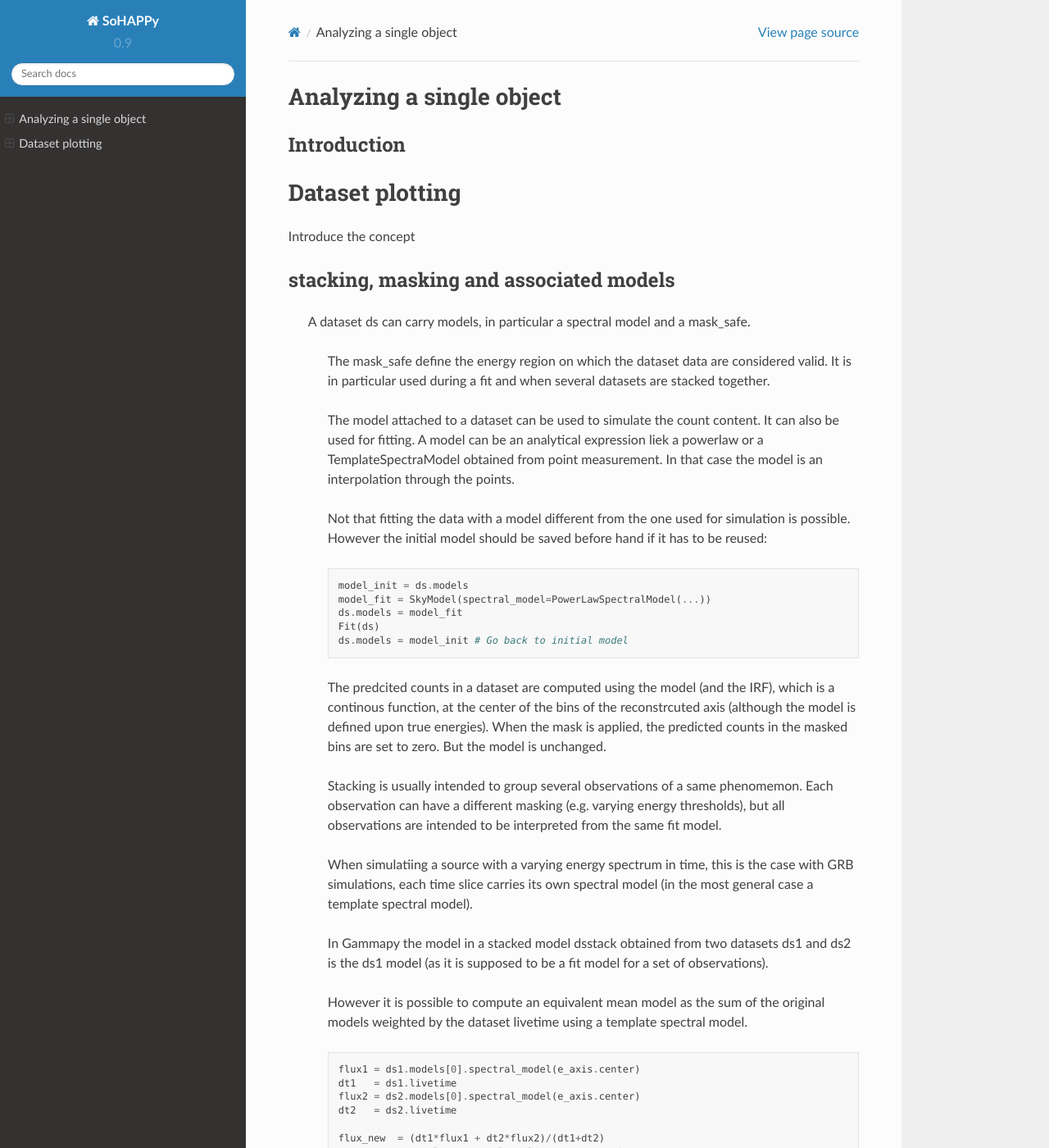
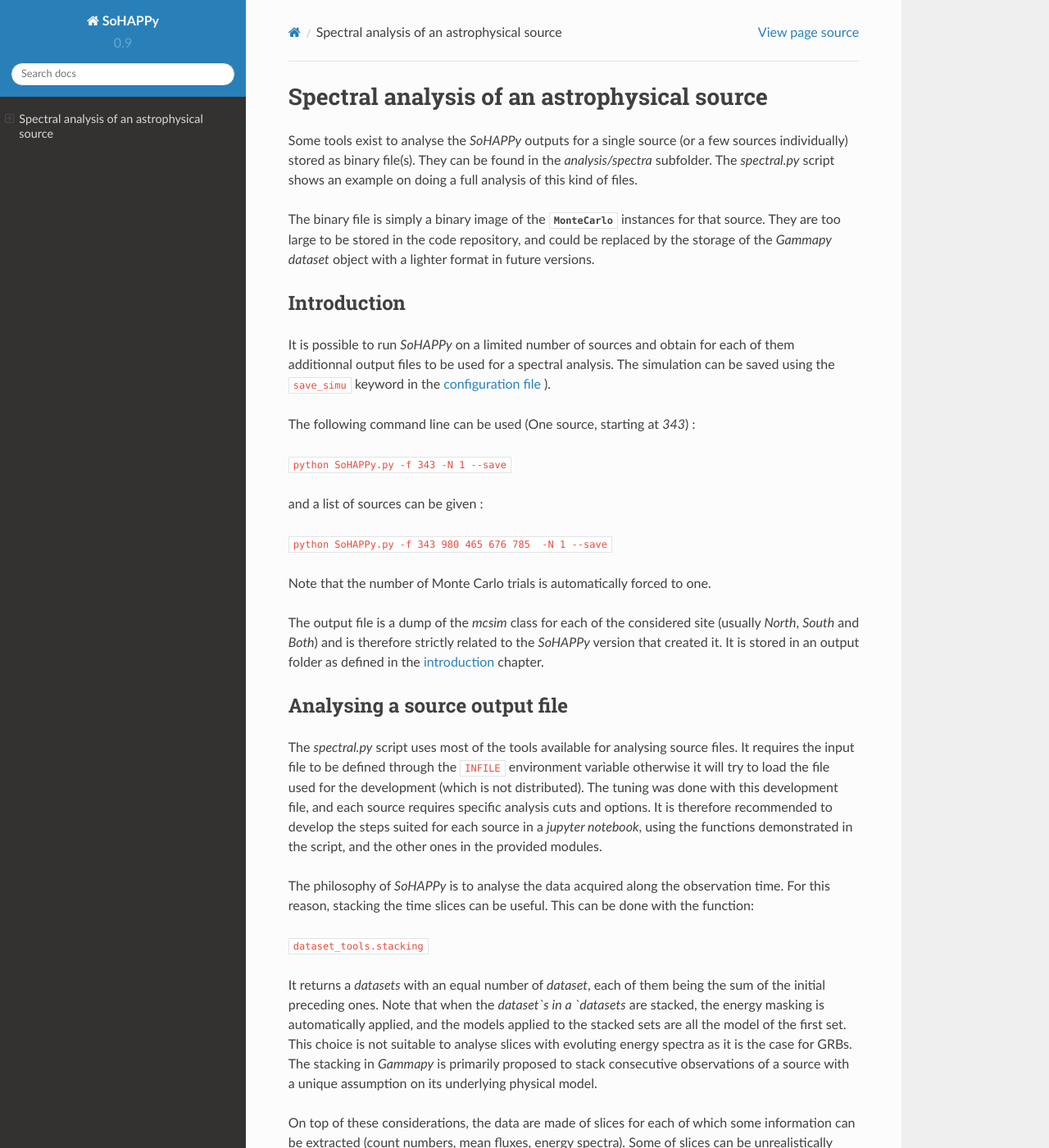
Before and after one commit to tstolarczyk/SoHAPPy, a Sphinx documentation site: the page built from docs/spectral_analysis.rst, in a window 1280 px wide and 1400 px high. Shown: the whole window at 82% size. Built offline with Sphinx 7.4.7 and the Read the Docs theme 2.0.0, drawn with Linux system fonts in a browser that asks for light colours; some of the changed text lies outside the part shown.

Commit message:
Update documentation

```diff
--- a/docs/population_analysis.rst
+++ b/docs/population_analysis.rst
@@ -1,8 +1,9 @@
+===================
 Population analysis
 ===================
 
 Introduction
-------------
+============
 
 The population is analysed from the devoted `SoHAPPy` output files
 (named `data.txt` by default).
--- a/docs/sohappy.rst
+++ b/docs/sohappy.rst
@@ -4,8 +4,8 @@
 Here is an overview of the processes handled by the main function
 (in `SoHAPPy.py` ):
 
-* Read the steering parameters from a `yaml` file (`config.yaml`) and/or the
-  command line (see `configuration <configuration.html>`_).
+* Read the steering parameters from a `yaml` file (`data/config_ref.yaml` by
+  default) and/or the command line (see `configuration <configuration.html>`_).
 * Create the specific output folder.
 * Copy an updated version of the configuration *yaml*.
 * Create the object list to be processed.
--- a/docs/spectral_analysis.rst
+++ b/docs/spectral_analysis.rst
@@ -1,99 +1,198 @@
 
-Analyzing a single object
-=========================
+============================================
+Spectral analysis of an astrophysical source
+============================================
+
+Some tools exist to analyse the `SoHAPPy` outputs for a single source
+(or a few sources individually) stored as binary file(s).
+They can be found in the `analysis/spectra` subfolder.
+The `spectral.py` script shows an example on doing a full analysis of
+this kind of files.
+
+The binary file is simply a binary image of the :class:`MonteCarlo` instances
+for that source. They are too large to be stored in the code repository, and
+could be replaced by the storage of the `Gammapy dataset` object with a lighter
+format in future versions.
 
 Introduction
-------------
+============
+It is possible to run `SoHAPPy` on a limited number of sources and
+obtain for each of them additionnal output files to be used for a spectral
+analysis. The simulation can be saved using the :code:`save_simu` keyword in
+the `configuration file <configuration.html>`_ ).
+
+The following command line can be used (One source, starting at `343`) :
+
+``python SoHAPPy.py -f 343 -N 1 --save``
+
+and a list of sources can be given :
+
+``python SoHAPPy.py -f 343 980 465 676 785  -N 1 --save``
+
+Note that the number of Monte Carlo trials is automatically forced to one.
+
+The output file is a dump of the `mcsim` class for each of the considered site
+(usually `North`, `South` and `Both`) and is therefore strictly related to the
+`SoHAPPy` version that created it.
+It is stored in an output folder as defined in the
+`introduction <introduction.html>`_ chapter.
+
+Analysing a source output file
+==============================
+The `spectral.py` script uses most of the tools available for analysing source
+files.
+It requires the input file to be defined through the :code:`INFILE` environment
+variable otherwise it will try to load the file used for the development (which
+is not distributed).
+The tuning was done with this development file, and each source requires
+specific analysis cuts and options. It is therefore recommended to develop the
+steps suited for each source in a `jupyter notebook`, using the functions
+demonstrated in the script, and the other ones in the provided modules.
+
+The philosophy of `SoHAPPy` is to analyse the data acquired along
+the observation time. For this reason, stacking the time slices can be useful.
+This can be done with the function:
+
+:code:`dataset_tools.stacking`
+
+It returns a `datasets` with an equal number of `dataset`, each of them being
+the sum of the initial preceding ones.
+Note that when the `dataset`s in a `datasets` are stacked, the energy masking
+is automatically applied, and the models applied to the stacked sets are all
+the model of the first set. This choice is not suitable to analyse slices with
+evoluting energy spectra as it is the case for GRBs. The stacking in `Gammapy`
+is primarily proposed to stack consecutive observations of a source with
+a unique assumption on its underlying physical model.
+
+On top of these considerations, the data are made of slices for each of which
+some information can be extracted (count numbers, mean fluxes, energy spectra).
+Some of slices can be unrealistically very short (like a few seconds).
+For that reason, it is possible to stack them into a minimal duration
+(e.g. 10 minutes). This is done with tthe fucntion:
+
+:code:`dataset_tools.compactify`
+
+See more on Stacking in `Stacking`_.
 
 
-Dataset plotting
-================
+Avalaible modules and functions
+===============================
 
-.. comment automodapi:: dataset_tools
+Some of the tools used to process the `datasets` can be found in the
+`dataset_tools.py` module at the level of the `SoHAPPy` main sources (see
+`<simulation.rst>`_).
+The `spectral.py` script calls most of the available functions stored in the
+following modules:
+
+.. automodapi:: analysis.spectra.dataset_counts
    :no-inheritance-diagram:
+   :include-all-objects:
 
+.. automodapi:: analysis.spectra.dataset_flux
+   :no-inheritance-diagram:
+   :include-all-objects:
 
+Technical modules
+=================
+These are base modules to handle the various physical objects.
 
+.. automodapi:: analysis.spectra.dataset_plot
+   :no-inheritance-diagram:
+   :include-all-objects:
 
-Introduce the concept
+.. automodapi:: analysis.spectra.dataset_compare
+   :no-inheritance-diagram:
+   :include-all-objects:
 
-stacking, masking and associated models
----------------------------------------
+.. _Stacking:
 
+Consideration on stacking, masking and associated models
+========================================================
 
- A dataset ds can carry models, in particular a spectral model and a mask_safe.
+A dataset, as defined in `gammapy` can carry models, in particular a spectral
+model, and a `mask_safe` that defines the energy region on which the dataset
+data are considered valid. It is in particular used during a fit and when
+several datasets are stacked together.
 
-    The mask_safe define the energy region on which the dataset data are considered valid.
-    It is in particular used during a fit and when several datasets are stacked together.
+The model attached to a dataset can be used to simulate the count content. It
+can also be used for fitting. A model can be an analytical expression like a
+powerlaw or a `TemplateSpectraModel` obtained from point measurements. In that
+case the model is an interpolation through the points.
 
-    The model attached to a dataset can be used to simulate the count content. It can also be used for fitting. A model can be an analytical expression liek a powerlaw or a TemplateSpectraModel obtained from point measurement. In that case the model is an interpolation through the points.
+Not that fitting the data with a model different from the one used for
+simulation is possible. However the initial model should be saved beforehand,
+as shown:
 
-    Not that fitting the data with a model different from the one used for simulation is possible.
-    However the initial model should be saved before hand if it has to be reused:
+.. code-block:: python
 
-    .. code-block:: python
+    model_init = ds.models
+    model_fit = SkyModel(spectral_model=PowerLawSpectralModel(...))
+    ds.models = model_fit
+    Fit(ds)
+    ds.models = model_init # Go back to initial model
 
-        model_init = ds.models
-        model_fit = SkyModel(spectral_model=PowerLawSpectralModel(...))
-        ds.models = model_fit
-        Fit(ds)
-        ds.models = model_init # Go back to initial model
+The predcited counts in a dataset are computed using the model (and the IRF),
+which is a continous function, at the center of the bins of the reconstrcuted
+axis (although the model is defined upon true energies).
+When the mask is applied, the predicted counts in the masked bins are set to
+zero. The model is unchanged.
 
-    The predcited counts in a dataset are computed using the model (and the IRF), which is a continous
-    function, at the center of the bins of the reconstrcuted axis (although the model is defined upon true energies).
-    When the mask is applied, the predicted counts in the masked bins are set to zero. But the model is
-    unchanged.
+Stacking is usually intended to group several observations of a same
+phenomemon. Each observation can have a different masking (e.g. varying
+energy thresholds), but all observations are intended to be interpreted from
+the same fit model.
 
-    Stacking is usually intended to group several observations of a same phenomemon.
-    Each observation can have a different masking (e.g. varying energy thresholds), but all observations are intended
-    to be interpreted from the same fit model.
+When simulatiing a source with a varying energy spectrum in time, this is the
+case with GRB simulations, each time slice carries its own spectral model (in
+the most general case a template spectral model).
 
-    When simulatiing a source with a varying energy spectrum in time, this is the case with GRB simulations, each time
-    slice carries its own spectral model (in the most general case a template spectral model).
+In Gammapy 0.18.2 the model in a stacked model `dsstack` obtained from two
+datasets `ds1` and `ds2` is the model attached to `ds1` (as it is supposed to
+be a fit model for a set of observations).
 
-    In Gammapy the model in a stacked model dsstack obtained from two datasets ds1 and ds2 is the ds1 model
-    (as it is supposed to be a fit model for a set of observations).
+However it is possible to compute an equivalent mean model as the sum of the
+original models weighted by the dataset livetime using a template spectral
+model.
 
-    However it is possible to compute an equivalent mean model as the sum of the original models weighted by the
-    dataset livetime using a template spectral model.
+.. code-block:: python
 
-    .. code-block:: python
+    flux1 = ds1.models[0].spectral_model(e_axis.center)
+    dt1   = ds1.livetime
+    flux2 = ds2.models[0].spectral_model(e_axis.center)
+    dt2   = ds2.livetime
 
-        flux1 = ds1.models[0].spectral_model(e_axis.center)
-        dt1   = ds1.livetime
-        flux2 = ds2.models[0].spectral_model(e_axis.center)
-        dt2   = ds2.livetime
+    flux_new  = (dt1*flux1 + dt2*flux2)/(dt1+dt2)
+    spec      = TemplateSpectralModel(energy = e_axis.center,
+                             values = flux_org*mask_org,
+                             norm   = 1.,
+                             interp_kwargs ={"values_scale": "log"})
+    dsstack.models = SkyModel(spectral_model = spec, name  = "Stack"+"-"+ds1.name)
 
-        flux_new  = (dt1*flux1 + dt2*flux2)/(dt1+dt2)
-        spec      = TemplateSpectralModel(energy = e_axis.center,
-                                 values = flux_org*mask_org,
-                                 norm   = 1.,
-                                 interp_kwargs ={"values_scale": "log"})
-        dsstack.models = SkyModel(spectral_model = spec, name  = "Stack"+"-"+ds1.name)
+This works perfectly as long as the two datasets are defined on the same
+energy range, i.e. have the same `mask_safe` attribute. With this, the
+predicted counts, that are computed from the model, can still be compared to
+the generated counts in a simulation
 
-    This works perfectly as long as the two datasets are defined on the same energy range,
-    i.e. have the same mask_safe attribute.
-    With this, the predicted counts, that computed from the model, can still be compared to the generated counts
-    in a simulation
+If the two datasets have NOT the same `mask_safe` attribute, one could set to
+zero the flux point in the definition of the template spectral model as
+follows. Note that this requires to define the model on the reconstructed
+energy axis (axis on whih the `mask _safe` is defined):
 
-    If the two datasets have NOT the same mask_safe attribute, one could set to zero the flux point in the definition
-    of the template spectral model as follows. Note that this requires to define the model on the reconstructed
-    energy axis (axis on whih the mask _safe is defined):
+.. code-block:: python
 
-    .. code-block:: python
+    e_axis = ds1.background.geom.axes[0] # E reco sampling from the IRF
+    mask1 = ds1.mask_safe.data.flatten()
+    flux1 = ds1.models[0].spectral_model(e_axis.center)*mask1 # masked bins at zero
+    dt1   = ds1.livetime
 
-        e_axis = ds1.background.geom.axes[0] # E reco sampling from the IRF
-        mask1 = ds1.mask_safe.data.flatten()
-        flux1 = ds1.models[0].spectral_model(e_axis.center)*mask1 # masked bins at zero
-        dt1   = ds1.livetime
+However the resulting interpolated spectrum can/will have edge effects that
+will not guarantee that the flux is stricly at zero. As a consequence it is
+not strictly possible to propagate a mean effective model when stackig two
+datasets.
 
-    However the resulting interpolated spectrum can/will have edge effects that will not guarantee that the flux is
-    stricly at zero.
-
-    As a consequence it is not strictly possible to propagate a mean effective model when stackig two datasets.
-
-    The solution to check that the simulated count numbers follow the original modelling is to cumulate by hand the
-    prdicted counts from the original individual datasets.
+The solution to check that the simulated count numbers follow the original
+modelling is to cumulate by hand the predicted counts from the original
+individual datasets, this is how ot os implemented in `SoHAPPy`.
 
 #.. automodapi:: singlesource_analysis
 #   :include-all-objects:
```
Also changed, not shown: other parts of docs/sohappy.rst (+1 -1 lines), docs/configuration.rst (+7 -4 lines), docs/introduction.rst (+26 -16 lines).
